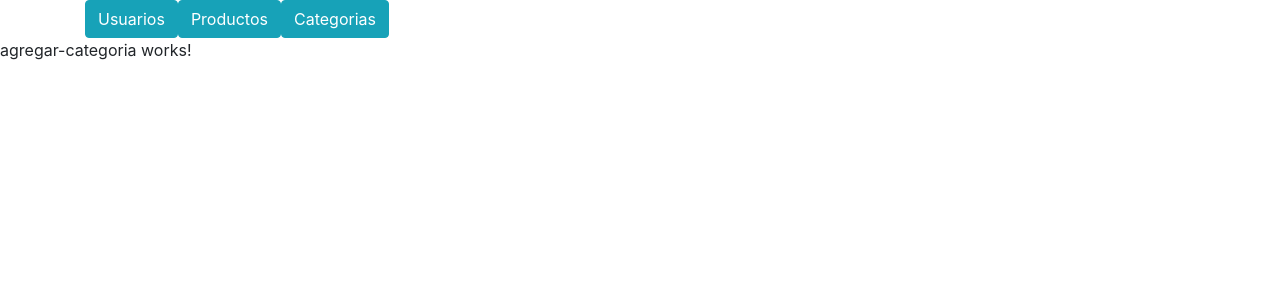
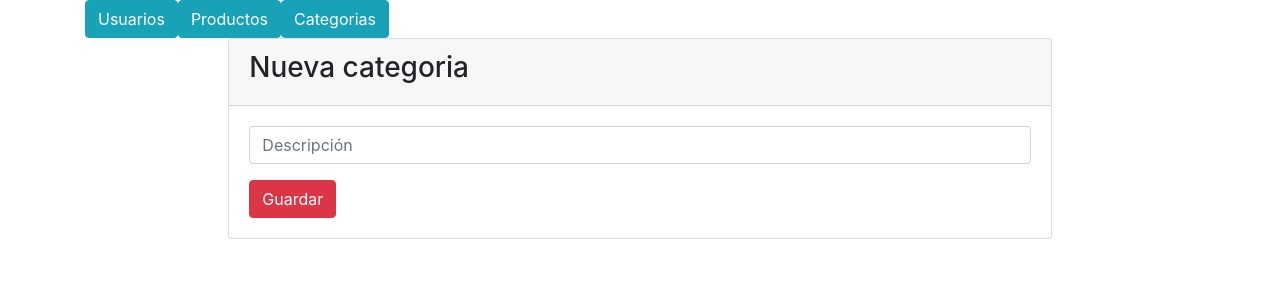
Before and after one commit to wrodasp/TiendaVirtualAngular, an Angular app: page /agregarCategoria in a window 1280 px wide. Shown: the top 300 px of the page. Built offline with nearby package versions, Linux system fonts and the light colour scheme.

Commit message:
Segunda subida angular (rodas)

```diff
--- a/src/app/Categorias/agregar-categoria/agregar-categoria.component.html
+++ b/src/app/Categorias/agregar-categoria/agregar-categoria.component.html
@@ -1 +1,17 @@
-<p>agregar-categoria works!</p>
+<div class="container col-md-8">
+    <div class="card">
+        <div class="card-header">
+            <h3>Nueva categoria</h3>
+        </div>
+        <div class="card-body">
+            <form action="">
+                <div class="form-group">
+                    <input class="form-control" placeholder="Descripción" name="descripcion"
+                           type="text" required [(ngModel)]="categoria.descripcion">
+                </div>
+                <button (click)="guardar()" class="btn btn-danger">Guardar</button>
+            </form>
+        </div>
+    </div>
+</div>
+<router-outlet></router-outlet>
--- a/src/app/Categorias/agregar-categoria/agregar-categoria.component.ts
+++ b/src/app/Categorias/agregar-categoria/agregar-categoria.component.ts
@@ -1,4 +1,7 @@
 import { Component, OnInit } from '@angular/core';
+import { CategoriasService } from 'src/app/Servicios/categorias.service';
+import { Router } from '@angular/router';
+import { Categoria } from 'src/app/Modelos/Categoria';
 
 @Component({
   selector: 'app-agregar-categoria',
@@ -7,9 +10,18 @@ import { Component, OnInit } from '@angular/core';
 })
 export class AgregarCategoriaComponent implements OnInit {
 
-  constructor() { }
+  categoria = new Categoria();
+  constructor(private servicio:CategoriasService,
+              private router:Router) { }
 
   ngOnInit() {
   }
 
+  guardar(categoria) {
+    this.servicio.agregarCategoria(this.categoria).subscribe(
+      data => {
+        this.router.navigate(["/categorias"]);
+      }
+    );
+  }
 }
--- a/src/app/Categorias/eliminar-categoria/eliminar-categoria.component.html
+++ /dev/null
@@ -1 +0,0 @@
-<p>eliminar-categoria works!</p>
--- a/src/app/Categorias/eliminar-categoria/eliminar-categoria.component.ts
+++ /dev/null
@@ -1,15 +0,0 @@
-import { Component, OnInit } from '@angular/core';
-
-@Component({
-  selector: 'app-eliminar-categoria',
-  templateUrl: './eliminar-categoria.component.html',
-  styleUrls: ['./eliminar-categoria.component.css']
-})
-export class EliminarCategoriaComponent implements OnInit {
-
-  constructor() { }
-
-  ngOnInit() {
-  }
-
-}
--- a/src/app/Categorias/menu-categorias/menu-categorias.component.html
+++ b/src/app/Categorias/menu-categorias/menu-categorias.component.html
@@ -1,7 +1,7 @@
 <div class="container">
     <div class="card">
         <div class="card-header">
-
+            <h3>Categorias</h3>
         </div>
         <div class="card-body">
             <table class="table table-hover">
@@ -9,14 +9,16 @@
                     <tr class="text-center">
                         <th>ID</th>
                         <th>Descripción</th>
-                        <td><button class="btn btn-info">Nueva</button></td>
+                        <td><button class="btn btn-info"
+                                    (click)="agregarCategoria()">Nueva</button></td>
                     </tr>
                 </thead>
                 <tbody>
                     <tr *ngFor="let categoria of categorias | async" class="text-center">
                         <td>{{categoria.id}}</td>
                         <td>{{categoria.descripcion}}</td>
-                        <td><button class="btn btn-danger">Eliminar</button></td>
+                        <td><button class="btn btn-danger"
+                                    (click)="eliminarCategoria(categoria)" >Eliminar</button></td>
                     </tr>
                 </tbody>
             </table>
--- a/src/app/Categorias/menu-categorias/menu-categorias.component.ts
+++ b/src/app/Categorias/menu-categorias/menu-categorias.component.ts
@@ -28,7 +28,11 @@ export class MenuCategoriasComponent implements OnInit {
     this.router.navigate(["agregarCategoria"]);
   }
 
-  eliminarCategoria() {
-    this.router.navigate(["eliminarCategoria"]);
+  eliminarCategoria(categoria:Categoria) {
+    this.servicio.eliminarCategoria(categoria).subscribe(
+      data => {
+        this.listarCategorias();
+      }
+    )
   }
 }
--- a/src/app/Servicios/categorias.service.ts
+++ b/src/app/Servicios/categorias.service.ts
@@ -15,4 +15,12 @@ export class CategoriasService {
   getCategorias(): Observable<any> {
     return this.http.get(`${this.url}`);
   }
+
+  agregarCategoria(categoria:Categoria)  {
+    return this.http.post<Categoria>(`${this.url}`, categoria);
+  }
+
+  eliminarCategoria(categoria:Categoria) {
+    return this.http.delete(`${this.url}/${categoria.id}`);
+  }
 }
--- a/src/app/app-routing.module.ts
+++ b/src/app/app-routing.module.ts
@@ -1,13 +1,11 @@
 import { NgModule } from '@angular/core';
 import { Routes, RouterModule } from '@angular/router';
 import { AgregarCategoriaComponent } from './Categorias/agregar-categoria/agregar-categoria.component';
-import { EliminarCategoriaComponent } from './Categorias/eliminar-categoria/eliminar-categoria.component';
 import { MenuCategoriasComponent } from './Categorias/menu-categorias/menu-categorias.component';
 
 const routes: Routes = [
   {path:'categorias', component:MenuCategoriasComponent},
-  {path:'agregarCategoria', component:AgregarCategoriaComponent},
-  {path:'eliminarCategoria', component:EliminarCategoriaComponent}
+  {path:'agregarCategoria', component:AgregarCategoriaComponent}
 ];
 
 @NgModule({
--- a/src/app/app.module.ts
+++ b/src/app/app.module.ts
@@ -1,11 +1,10 @@
 import { BrowserModule } from '@angular/platform-browser';
 import { NgModule } from '@angular/core';
-import { FormsModule} from '@angular/forms';
+import { FormsModule } from '@angular/forms';
 
 import { AppRoutingModule } from './app-routing.module';
 import { AppComponent } from './app.component';
 import { AgregarCategoriaComponent } from './Categorias/agregar-categoria/agregar-categoria.component';
-import { EliminarCategoriaComponent } from './Categorias/eliminar-categoria/eliminar-categoria.component';
 import { MenuCategoriasComponent } from './Categorias/menu-categorias/menu-categorias.component';
 import { HttpClientModule } from '@angular/common/http';
 import { CategoriasService } from './Servicios/categorias.service';
@@ -14,7 +13,6 @@ import { CategoriasService } from './Servicios/categorias.service';
   declarations: [
     AppComponent,
     AgregarCategoriaComponent,
-    EliminarCategoriaComponent,
     MenuCategoriasComponent
   ],
   imports: [
```
Also changed, not shown: src/app/Categorias/eliminar-categoria/eliminar-categoria.component.css (deleted), 1 other file (tests, documents, lock files or other folders).
